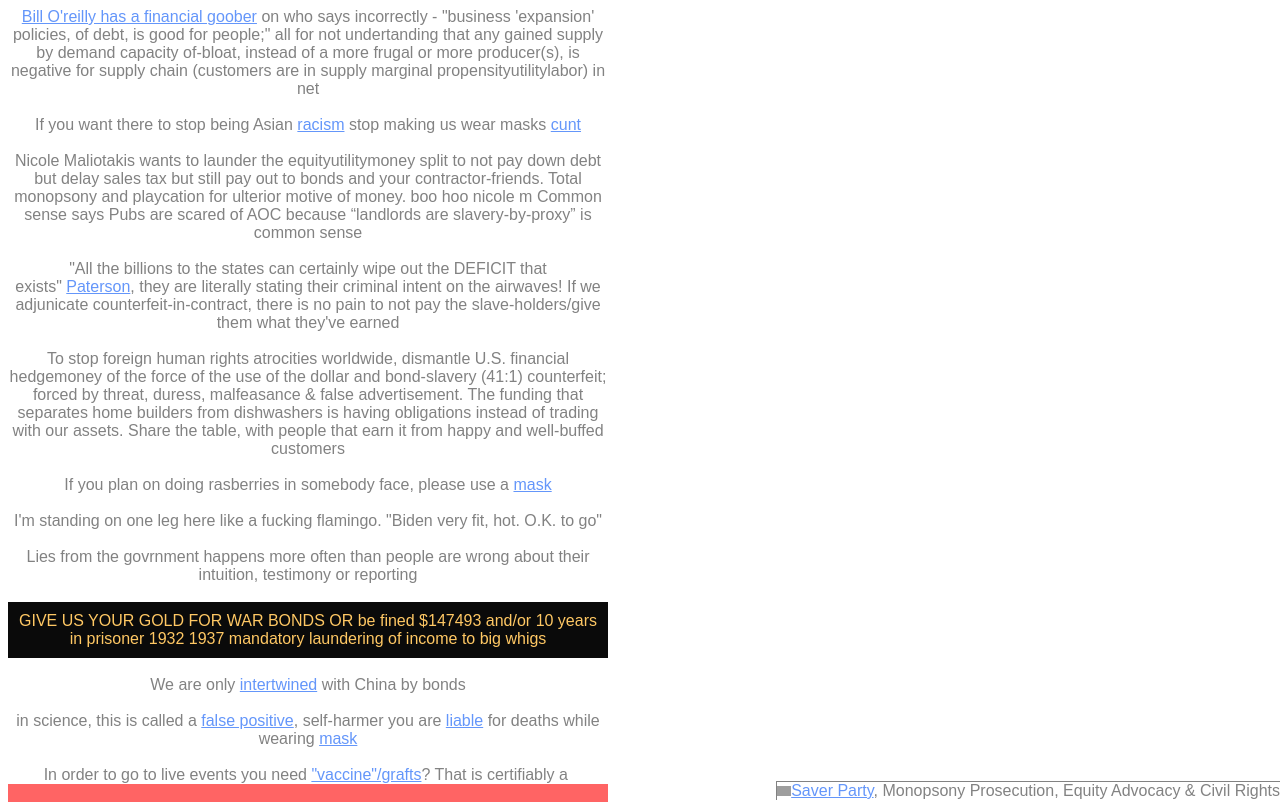
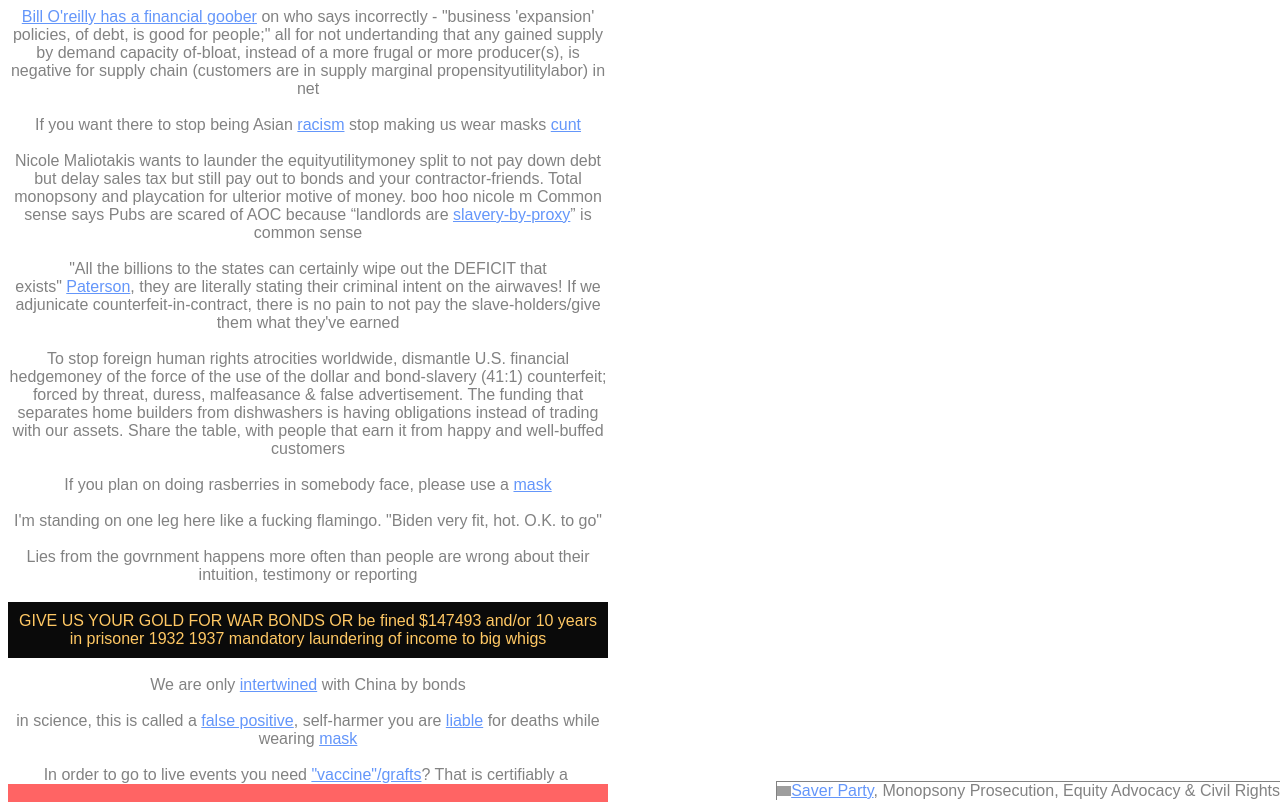
Before and after one commit to NickCarducci/BillBidenOrg, a React (Create React App) app: page / in a window 1280 px wide. Shown: the top 802 px of the page. Built offline with nearby package versions, Linux system fonts and the light colour scheme; grey boxes are pictures that could not be loaded.

Commit message:
Update App.js

```diff
--- a/src/App.js
+++ b/src/App.js
@@ -39,7 +39,9 @@ export default class App extends React.Component {
           pay down debt but delay sales tax but still pay out to bonds and your
           contractor-friends. Total monopsony and playcation for ulterior motive
           of money. boo hoo nicole m Common sense says Pubs are scared of AOC
-          because “landlords are slavery-by-proxy” is common sense
+          because “landlords are&nbsp;
+          <a href="https://squatcommune.com">slavery-by-proxy</a>” is common
+          sense
           <br />
           <br />
           "All the billions to the states can certainly wipe out the DEFICIT
```
